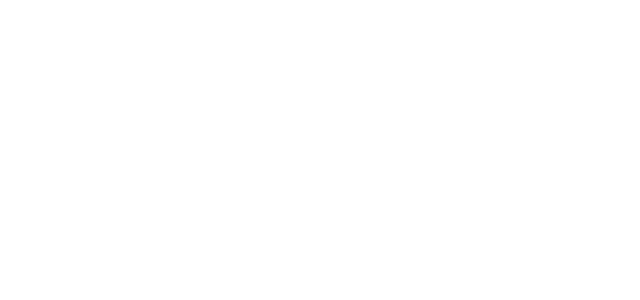
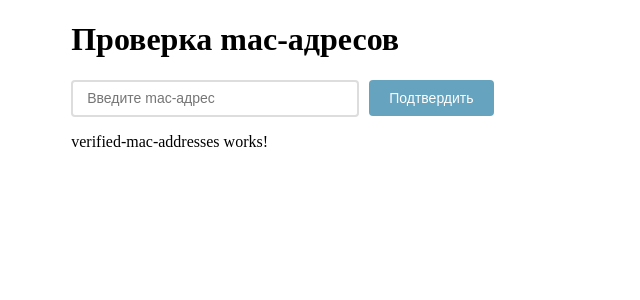
Before and after one commit to MariaChumerina/mac-address-verification, an Angular app in the folder angular-app/: page / in a window 1280 px wide. Shown: the top 300 px of the page, without its empty margins (0-640 px from the left). Built offline with nearby package versions, Linux system fonts and the light colour scheme.

Commit message:
add components

```diff
--- a/angular-app/src/app/app.component.css
+++ b/angular-app/src/app/app.component.css
@@ -0,0 +1,8 @@
+.container {
+  width: 1700px;
+  max-width: 90%;
+  margin-left: auto;
+  margin-right: auto;
+  padding-left: 0;
+  padding-right: 0;
+}
--- a/angular-app/src/app/app.component.html
+++ b/angular-app/src/app/app.component.html
@@ -0,0 +1,7 @@
+<div class="container">
+  <h1>
+    {{title}}
+  </h1>
+  <app-verification></app-verification>
+  <app-verified-mac-addresses></app-verified-mac-addresses>
+</div>
--- a/angular-app/src/app/app.component.ts
+++ b/angular-app/src/app/app.component.ts
@@ -6,5 +6,5 @@
   styleUrls: ['./app.component.css']
 })
 export class AppComponent {
-  title = 'angular-app';
+  title = 'Проверка mac-адресов';
 }
--- a/angular-app/src/app/app.module.ts
+++ b/angular-app/src/app/app.module.ts
@@ -3,10 +3,14 @@
 
 import { AppRoutingModule } from './app-routing.module';
 import { AppComponent } from './app.component';
+import { VerificationComponent } from './components/verification/verification.component';
+import { VerifiedMacAddressesComponent } from './components/verified-mac-addresses/verified-mac-addresses.component';
 
 @NgModule({
   declarations: [
-    AppComponent
+    AppComponent,
+    VerificationComponent,
+    VerifiedMacAddressesComponent
   ],
   imports: [
     BrowserModule,
--- /dev/null
+++ b/angular-app/src/app/components/verification/verification.component.css
@@ -0,0 +1,40 @@
+.verification-container {
+  width: 50vw;
+}
+.form-field {
+  font-size: 14px;
+  width: 20vw;
+  height: 33px;
+  padding: 0 14px;
+  border: 2px solid #ddd;
+  border-radius: 4px;
+  outline: 0;
+  transition: .2s;
+}
+.form-field:focus {
+  border-color: #0f7ef1;
+}
+button {
+  background-color: #65a3be;
+  border-radius: 4px;
+  color: white;
+  padding: 10px 20px;
+  border: none;
+  cursor: pointer;
+  font-size: 14px;
+  margin-left: 10px;
+}
+button:hover {
+  opacity: 0.8;
+}
+button:focus {
+  outline: none;
+}
+@media screen and (max-width: 767px) {
+  .form-field {
+    width: 55vw;
+  }
+  button {
+    margin: 10px 0;
+  }
+}
--- /dev/null
+++ b/angular-app/src/app/components/verification/verification.component.html
@@ -0,0 +1,11 @@
+<div class="verification-container">
+  <input
+    type="text"
+    class="form-field margin-top-30"
+    placeholder="Введите mac-адрес"
+    required
+  />
+  <button type="submit">
+    Подтвердить
+  </button>
+</div>
--- /dev/null
+++ b/angular-app/src/app/components/verification/verification.component.ts
@@ -0,0 +1,15 @@
+import { Component, OnInit } from '@angular/core';
+
+@Component({
+  selector: 'app-verification',
+  templateUrl: './verification.component.html',
+  styleUrls: ['./verification.component.css']
+})
+export class VerificationComponent implements OnInit {
+
+  constructor() { }
+
+  ngOnInit(): void {
+  }
+
+}
--- /dev/null
+++ b/angular-app/src/app/components/verified-mac-addresses/verified-mac-addresses.component.html
@@ -0,0 +1 @@
+<p>verified-mac-addresses works!</p>
--- /dev/null
+++ b/angular-app/src/app/components/verified-mac-addresses/verified-mac-addresses.component.ts
@@ -0,0 +1,15 @@
+import { Component, OnInit } from '@angular/core';
+
+@Component({
+  selector: 'app-verified-mac-addresses',
+  templateUrl: './verified-mac-addresses.component.html',
+  styleUrls: ['./verified-mac-addresses.component.css']
+})
+export class VerifiedMacAddressesComponent implements OnInit {
+
+  constructor() { }
+
+  ngOnInit(): void {
+  }
+
+}
```
Also changed, not shown: angular-app/src/app/components/verified-mac-addresses/verified-mac-addresses.component.css (added), 2 other files (tests, documents, lock files or other folders).
